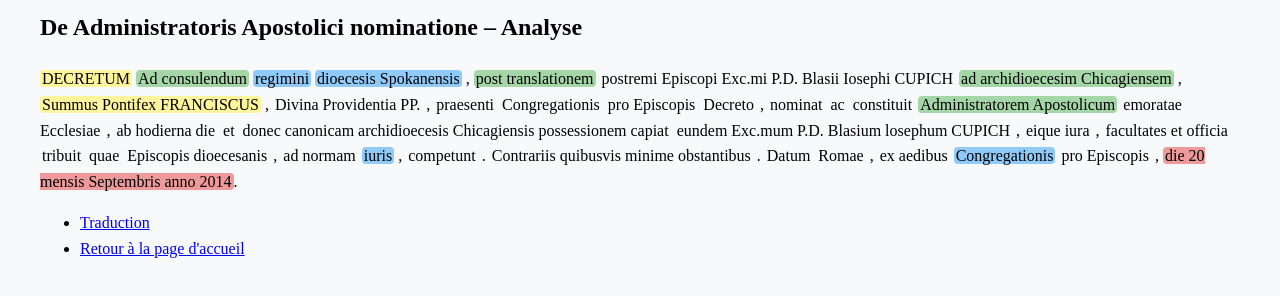
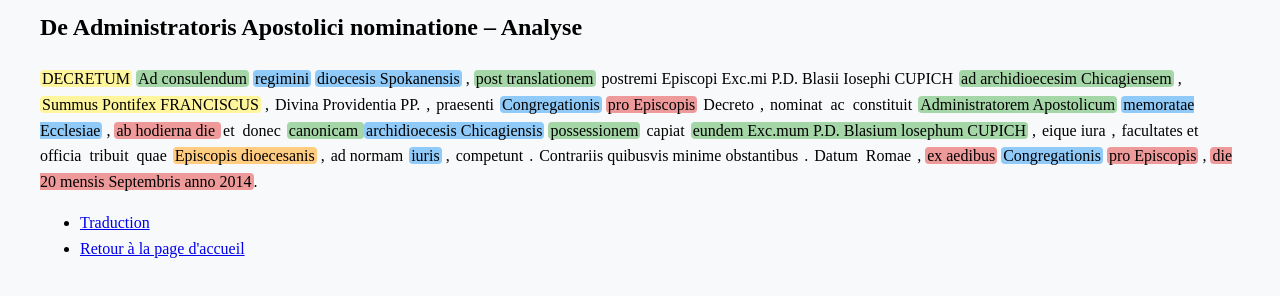
Before and after one commit to elibruyere/De-Administratoris-Apostolici-nominatione, a plain HTML site: page index.html in a window 1280 px wide. Shown: the part 126-422 px from the top of the page. Drawn offline with Linux system fonts and the light colour scheme.

Commit message:
Update index.html

```diff
--- a/index.html
+++ b/index.html
@@ -53,44 +53,48 @@
     <span class="word adverb" data-info="">Divina Providentia PP.</span>
   ,
 
-  <span class="word adverb" data-info="">praesenti </span>
-    <span class="word adverb" data-info="">Congregationis</span>
-    <span class="word adverb" data-info="">pro Episcopis</span>
+  <span class="word ablatif" data-info="ablatif de moyen">praesenti </span>
+    <span class="word genitive" data-info="">Congregationis</span>
+    <span class="word ablative" data-info="pro +ablatif. Pluriel : évêques">pro Episcopis</span>
     <span class="word adverb" data-info="">Decreto</span>
   ,
         <span class="word adverb" data-info="">nominat</span>
     <span class="word adverb" data-info="">ac</span>
         <span class="word adverb" data-info="">constituit</span>
   <span class="word accusative" data-info="">Administratorem Apostolicum</span>
-    <span class="word adverb" data-info="">emoratae Ecclesiae</span>
+    <span class="word genitive" data-info="">memoratae Ecclesiae</span>
   ,
-    <span class="word adverb" data-info="">ab hodierna die </span>
+    <span class="word ablative" data-info="">ab hodierna die </span>
     <span class="word adverb" data-info="Conjonction - 'et'">et</span>
-  <span class="word adverb" data-info="">donec canonicam archidioecesis Chicagiensis possessionem capiat</span>
-    <span class="word adverb" data-info="">eundem Exc.mum P.D. Blasium losephum CUPICH</span>
+    <span class="word adverb" data-info="Adverbe - jusqu'à ce que + subjonctif">donec</span>
+    <span class="word accusative" data-info="adjectif à l'accusatif, se rapporte à possessionem">canonicam </span>
+    <span class="word genitive" data-info="">archidioecesis Chicagiensis</span>
+    <span class="word accusative" data-info="COD. Possession">possessionem</span>
+    <span class="word adverb" data-info="">capiat</span>
+    <span class="word accusative" data-info="">eundem Exc.mum P.D. Blasium losephum CUPICH</span>
   ,
     <span class="word adverb" data-info="">eique iura</span>
   ,
     <span class="word adverb" data-info="">facultates et officia</span>
   <span class="word adverb" data-info="">tribuit </span>
     <span class="word adverb" data-info="">quae </span>
-    <span class="word adverb" data-info="">Episcopis dioecesanis</span>
+    <span class="word dative" data-info="">Episcopis dioecesanis</span>
   ,
     <span class="word accusatif" data-info="ad+ accusatif : selon la norme">ad normam</span>
     <span class="word genitive" data-info="ius, iuris : génitif : du droit">iuris</span>
   ,
-    <span class="word verb" data-info="">competunt</span>
+    <span class="word verb" data-info="<Competere">competunt</span>
   .
   <span class="word adverb" data-info="">Contrariis quibusvis minime obstantibus</span>
   .
-  <span class="word adverb" data-info="">Datum </span>
+  <span class="word participe" data-info="Participe. Donné.">Datum</span>
     <span class="word Locative" data-info="">Romae</span>
   ,
-   <span class="word adverb" data-info="">ex aedibus</span>
-    <span class="word genitive" data-info="">Congregationis</span>
-    <span class="word adverb" data-info="">pro Episcopis</span>
+   <span class="word ablative" data-info="ex+ ablative. Palais, Maison">ex aedibus</span>
+    <span class="word genitive" data-info="De la congrégation">Congregationis</span>
+    <span class="word ablative" data-info="pro+ ablative. Pluriel. Evêque.">pro Episcopis</span>
   ,
-  <span class="word ablative" data-info=""> die 20 mensis Septembris anno 2014</span>.
+  <span class="word ablative" data-info="">die 20 mensis Septembris anno 2014</span>.
 
 
 
```
